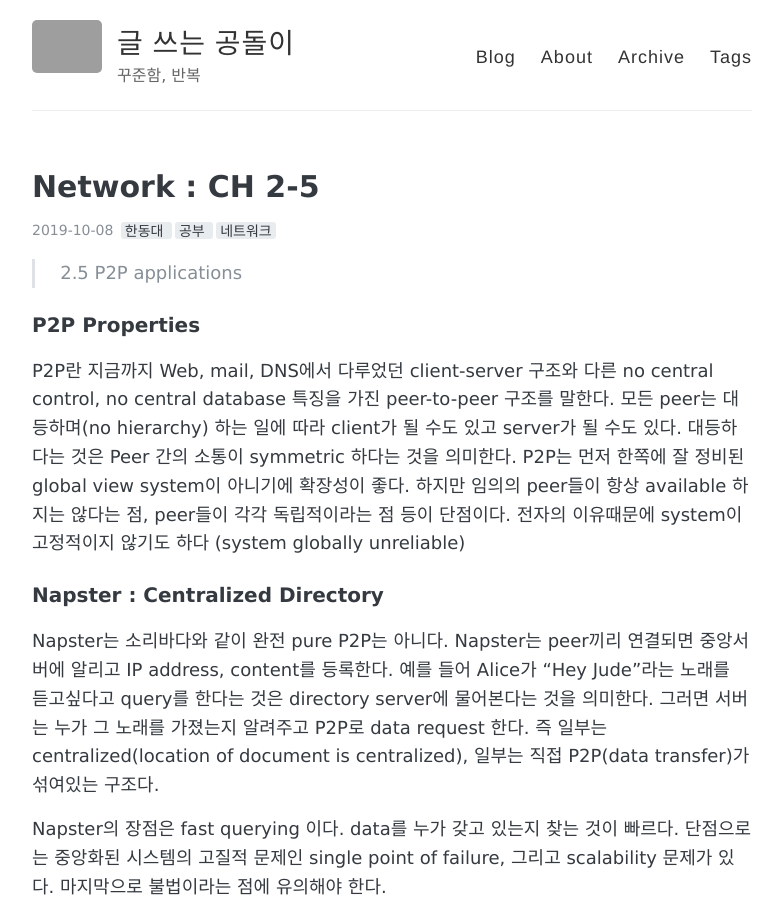
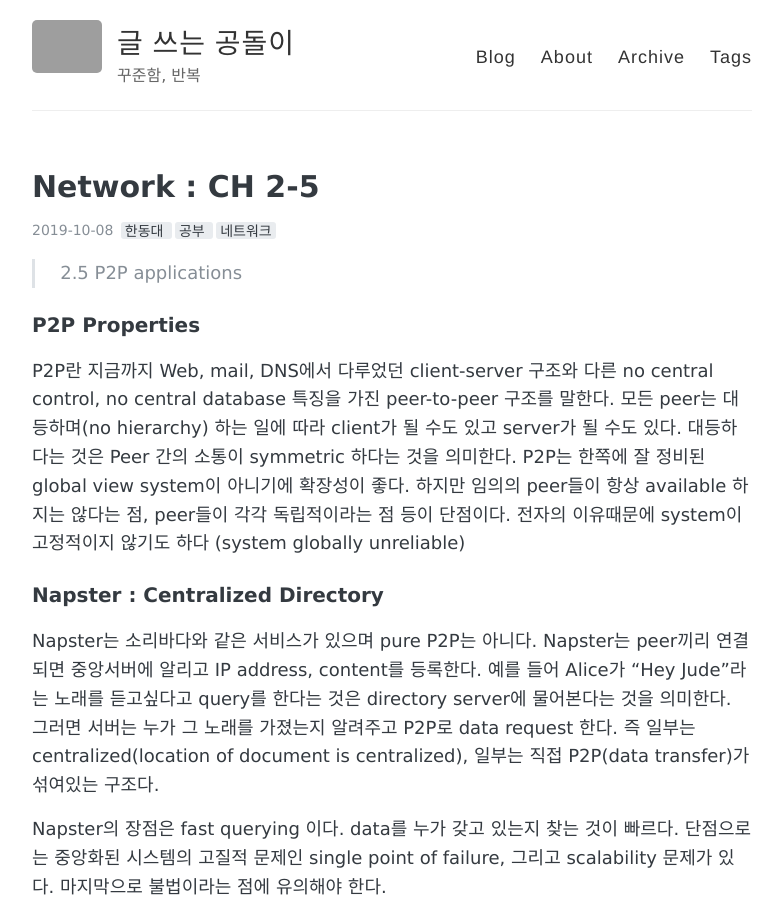
Before and after one commit to sihyungyou/sihyungyou.github.io, a Jekyll site: the page built from _posts/2019-10-08-network-2-5.md, in a window 1280 px wide and 900 px high. Shown: the whole window, without its empty margins (248-1030 px from the left). Built offline with Jekyll 4.4.1, drawn with Linux system fonts in a browser that asks for light colours; comment, search, counter and statistics services are not loaded; grey boxes are pictures that could not be loaded.

Commit message:
fixed typo network 2-5

```diff
--- a/_posts/2019-10-08-network-2-5.md
+++ b/_posts/2019-10-08-network-2-5.md
@@ -8,10 +8,10 @@
 > 2.5 P2P applications
 
 ### P2P Properties
-P2P란 지금까지 Web, mail, DNS에서 다루었던 client-server 구조와 다른 no central control, no central database 특징을 가진 peer-to-peer 구조를 말한다. 모든 peer는 대등하며(no hierarchy) 하는 일에 따라 client가 될 수도 있고 server가 될 수도 있다. 대등하다는 것은 Peer 간의 소통이 symmetric 하다는 것을 의미한다. P2P는 먼저 한쪽에 잘 정비된 global view system이 아니기에 확장성이 좋다. 하지만 임의의 peer들이 항상 available 하지는 않다는 점, peer들이 각각 독립적이라는 점 등이 단점이다. 전자의 이유때문에 system이 고정적이지 않기도 하다 (system globally unreliable)
+P2P란 지금까지 Web, mail, DNS에서 다루었던 client-server 구조와 다른 no central control, no central database 특징을 가진 peer-to-peer 구조를 말한다. 모든 peer는 대등하며(no hierarchy) 하는 일에 따라 client가 될 수도 있고 server가 될 수도 있다. 대등하다는 것은 Peer 간의 소통이 symmetric 하다는 것을 의미한다. P2P는 한쪽에 잘 정비된 global view system이 아니기에 확장성이 좋다. 하지만 임의의 peer들이 항상 available 하지는 않다는 점, peer들이 각각 독립적이라는 점 등이 단점이다. 전자의 이유때문에 system이 고정적이지 않기도 하다 (system globally unreliable)
 
 ### Napster : Centralized Directory
-Napster는 소리바다와 같이 완전 pure P2P는 아니다. Napster는 peer끼리 연결되면 중앙서버에 알리고 IP address, content를 등록한다. 예를 들어 Alice가 "Hey Jude"라는 노래를 듣고싶다고 query를 한다는 것은 directory server에 물어본다는 것을 의미한다. 그러면 서버는 누가 그 노래를 가졌는지 알려주고 P2P로 data request 한다. 즉 일부는 centralized(location of document is centralized), 일부는 직접 P2P(data transfer)가 섞여있는 구조다.
+Napster는 소리바다와 같은 서비스가 있으며 pure P2P는 아니다. Napster는 peer끼리 연결되면 중앙서버에 알리고 IP address, content를 등록한다. 예를 들어 Alice가 "Hey Jude"라는 노래를 듣고싶다고 query를 한다는 것은 directory server에 물어본다는 것을 의미한다. 그러면 서버는 누가 그 노래를 가졌는지 알려주고 P2P로 data request 한다. 즉 일부는 centralized(location of document is centralized), 일부는 직접 P2P(data transfer)가 섞여있는 구조다.
 
 Napster의 장점은 fast querying 이다. data를 누가 갖고 있는지 찾는 것이 빠르다. 단점으로는 중앙화된 시스템의 고질적 문제인 single point of failure, 그리고 scalability 문제가 있다. 마지막으로 불법이라는 점에 유의해야 한다.
 
@@ -30,7 +30,7 @@
 
 ### Hierarchical Overlay
 이런 fully distributed P2P Gnutella와 partiallay centralized P2P Napster의 장단점을 보완하기 위해서 네트워크를 계층적으로 구성한 것이 Hierarchical Overlay이다.
-![Center example image](https://user-images.githubusercontent.com/35067611/66693386-5b991080-ece3-11e9-9660-078c89a8f1c4.png "Center"){: .center-image}
+![Center example image](https://user-images.githubusercontent.com/35067611/66845785-a5b41780-efab-11e9-8618-fedc06c68dd3.png "Center"){: .center-image}
 
 위 그림에서 볼 수 있듯이 super peer를 두고 그것이 관리하는 peer들의 정보만 갖도록 한다. Centralized architecture는 한 host가 모든 peer에 대한 정보를 가지고 있다는 점과 차이가 있다. 또한 ping/pong, query/query hit을 모든 노드에 뿌리는 것이 아니라 자기 근처의 다른 super peer에게만 전달하면 그 계층 아래에 속한 모든 peer들에게 전달가능하다.
 
```
